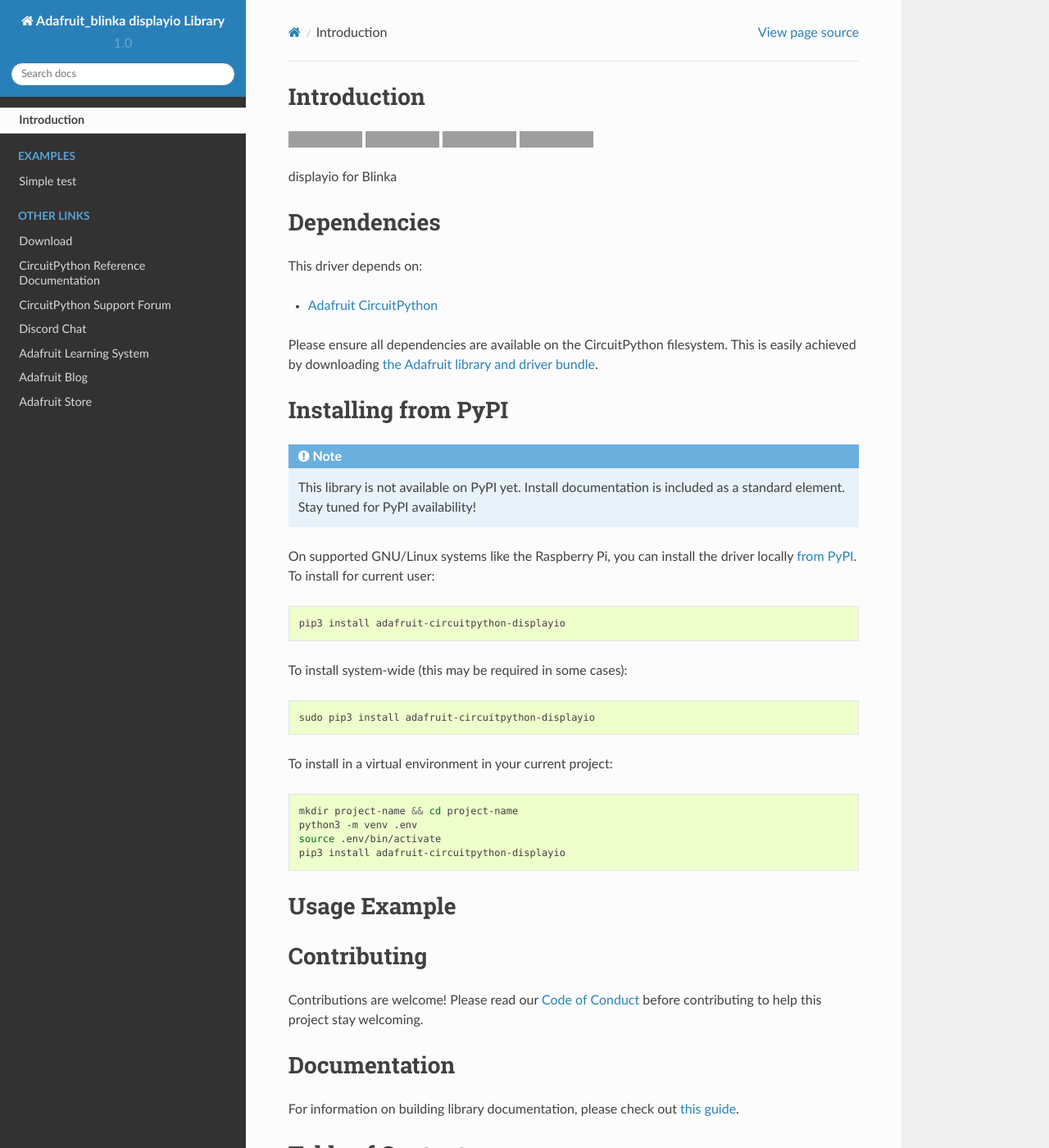
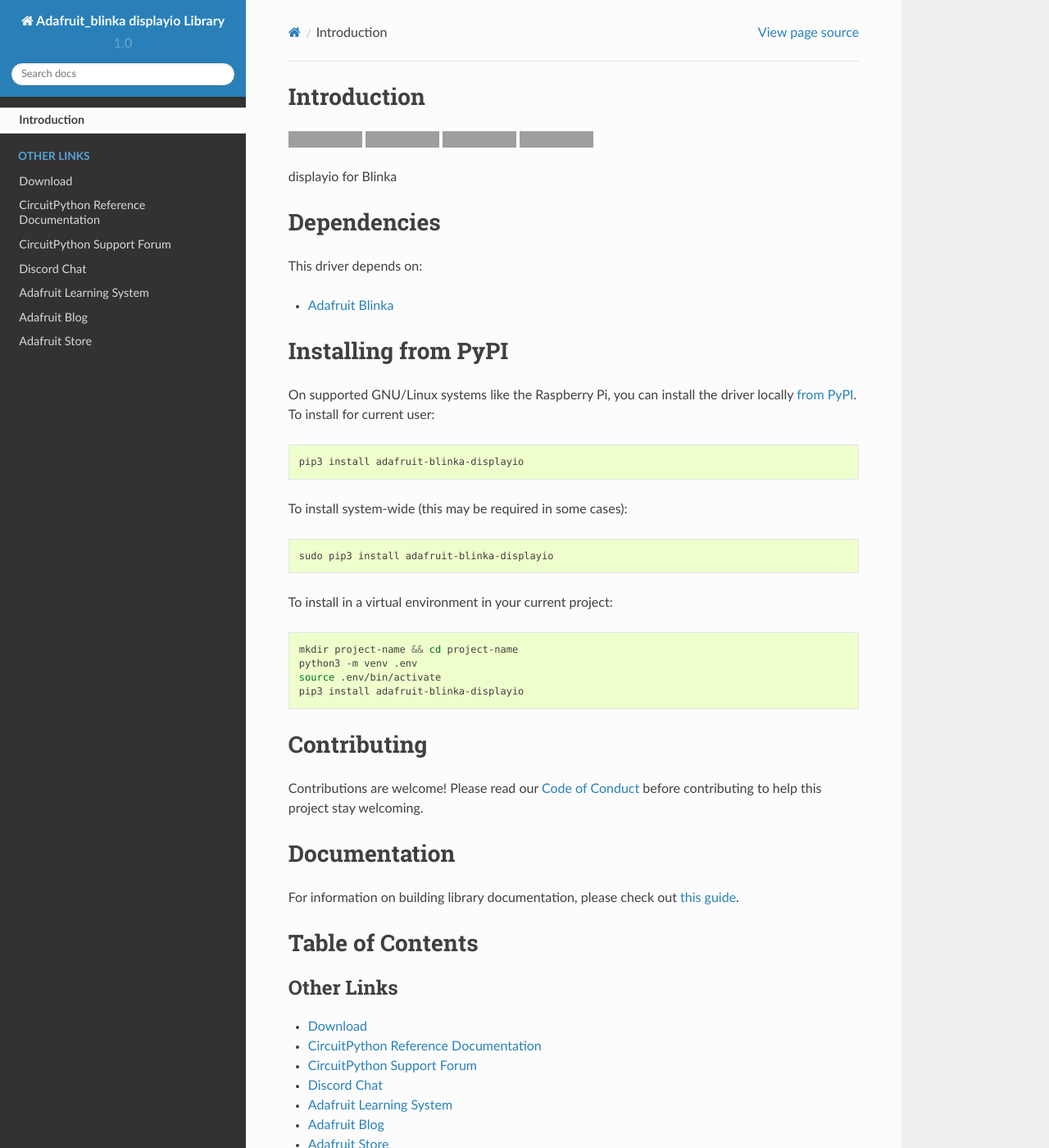
Before and after one commit to sacaratoqv/Adafruit_Blinka_Displayio, a Sphinx documentation site: the page built from docs/index.rst, in a window 1280 px wide and 1400 px high. Shown: the whole window at 82% size. Built offline with Sphinx 7.4.7 and the Read the Docs theme 2.0.0, drawn with Linux system fonts in a browser that asks for light colours; grey boxes are pictures that could not be loaded.

Commit message:
Updated Docs

```diff
--- a/README.rst
+++ b/README.rst
@@ -1,7 +1,7 @@
 Introduction
 ============
 
-.. image:: https://readthedocs.org/projects/adafruit-blinka-circuitpython-displayio/badge/?version=latest
+.. image:: https://readthedocs.org/projects/adafruit-blinka-blinka-displayio/badge/?version=latest
     :target: https://circuitpython.readthedocs.io/projects/displayio/en/latest/
     :alt: Documentation Status
 
@@ -24,32 +24,23 @@ Dependencies
 =============
 This driver depends on:
 
-* `Adafruit CircuitPython <https://github.com/adafruit/circuitpython>`_
-
-Please ensure all dependencies are available on the CircuitPython filesystem.
-This is easily achieved by downloading
-`the Adafruit library and driver bundle <https://circuitpython.org/libraries>`_.
+* `Adafruit Blinka <https://github.com/adafruit/Adafruit_Blinka>`_
 
 Installing from PyPI
 =====================
-.. note:: This library is not available on PyPI yet. Install documentation is included
-   as a standard element. Stay tuned for PyPI availability!
-
-.. todo:: Remove the above note if PyPI version is/will be available at time of release.
-   If the library is not planned for PyPI, remove the entire 'Installing from PyPI' section.
 
 On supported GNU/Linux systems like the Raspberry Pi, you can install the driver locally `from
-PyPI <https://pypi.org/project/adafruit-circuitpython-displayio/>`_. To install for current user:
+PyPI <https://pypi.org/project/adafruit-blinka-displayio/>`_. To install for current user:
 
 .. code-block:: shell
 
-    pip3 install adafruit-circuitpython-displayio
+    pip3 install adafruit-blinka-displayio
 
 To install system-wide (this may be required in some cases):
 
 .. code-block:: shell
 
-    sudo pip3 install adafruit-circuitpython-displayio
+    sudo pip3 install adafruit-blinka-displayio
 
 To install in a virtual environment in your current project:
 
@@ -58,12 +49,7 @@ To install in a virtual environment in your current project:
     mkdir project-name && cd project-name
     python3 -m venv .env
     source .env/bin/activate
-    pip3 install adafruit-circuitpython-displayio
-
-Usage Example
-=============
-
-.. todo:: Add a quick, simple example. It and other examples should live in the examples folder and be included in docs/examples.rst.
+    pip3 install adafruit-blinka-displayio
 
 Contributing
 ============
@@ -75,4 +61,4 @@ before contributing to help this project stay welcoming.
 Documentation
 =============
 
-For information on building library documentation, please check out `this guide <https://learn.adafruit.com/creating-and-sharing-a-circuitpython-library/sharing-our-docs-on-readthedocs#sphinx-5-1>`_.
+For information on building library documentation, please check out `this guide <https://learn.adafruit.com/creating-and-sharing-a-blinka-library/sharing-our-docs-on-readthedocs#sphinx-5-1>`_.
--- a/docs/api.rst
+++ b/docs/api.rst
@@ -4,5 +4,11 @@
 .. If your library file(s) are nested in a directory (e.g. /adafruit_foo/foo.py)
 .. use this format as the module name: "adafruit_foo.foo"
 
-.. automodule:: adafruit_blinka_displayio
+.. automodule:: displayio
    :members:
+
+.. automodule:: fontio
+   :members:
+
+.. automodule:: terminalio
+   :members:
--- a/docs/examples.rst
+++ /dev/null
@@ -1,8 +0,0 @@
-Simple test
-------------
-
-Ensure your device works with this simple test.
-
-.. literalinclude:: ../examples/displayio_simpletest.py
-    :caption: examples/displayio_simpletest.py
-    :linenos:
--- a/docs/index.rst
+++ b/docs/index.rst
@@ -10,11 +10,6 @@ Table of Contents
     self
 
 .. toctree::
-    :caption: Examples
-
-    examples
-
-.. toctree::
     :caption: API Reference
     :maxdepth: 3
 
@@ -23,14 +18,8 @@ Table of Contents
 .. toctree::
     :caption: Tutorials
 
-.. todo:: Add any Learn guide links here. If there are none, then simply delete this todo and leave
-    the toctree above for use later.
-
 .. toctree::
     :caption: Related Products
-
-.. todo:: Add any product links here. If there are none, then simply delete this todo and leave
-    the toctree above for use later.
 
 .. toctree::
     :caption: Other Links
```
Also changed, not shown: setup.py (+3 -5 lines), 2 other files.
